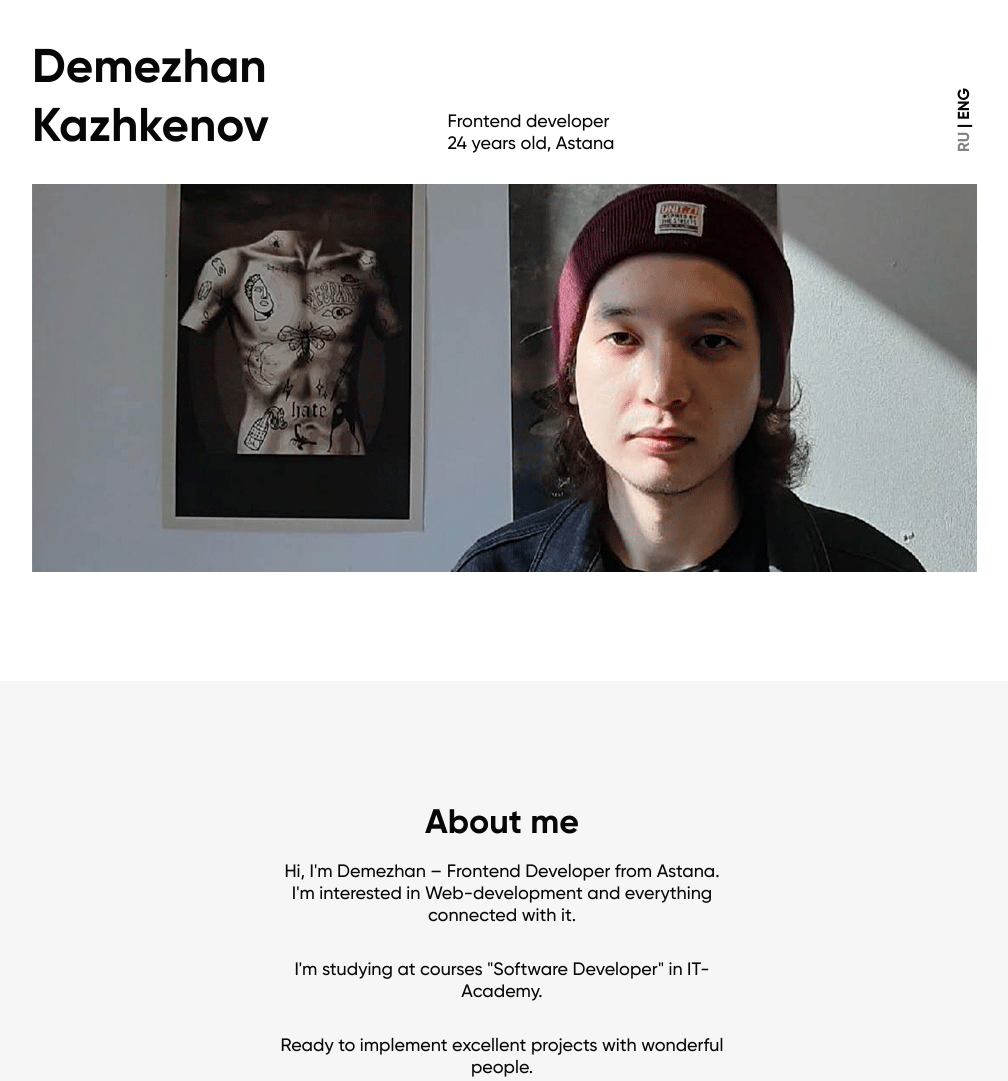
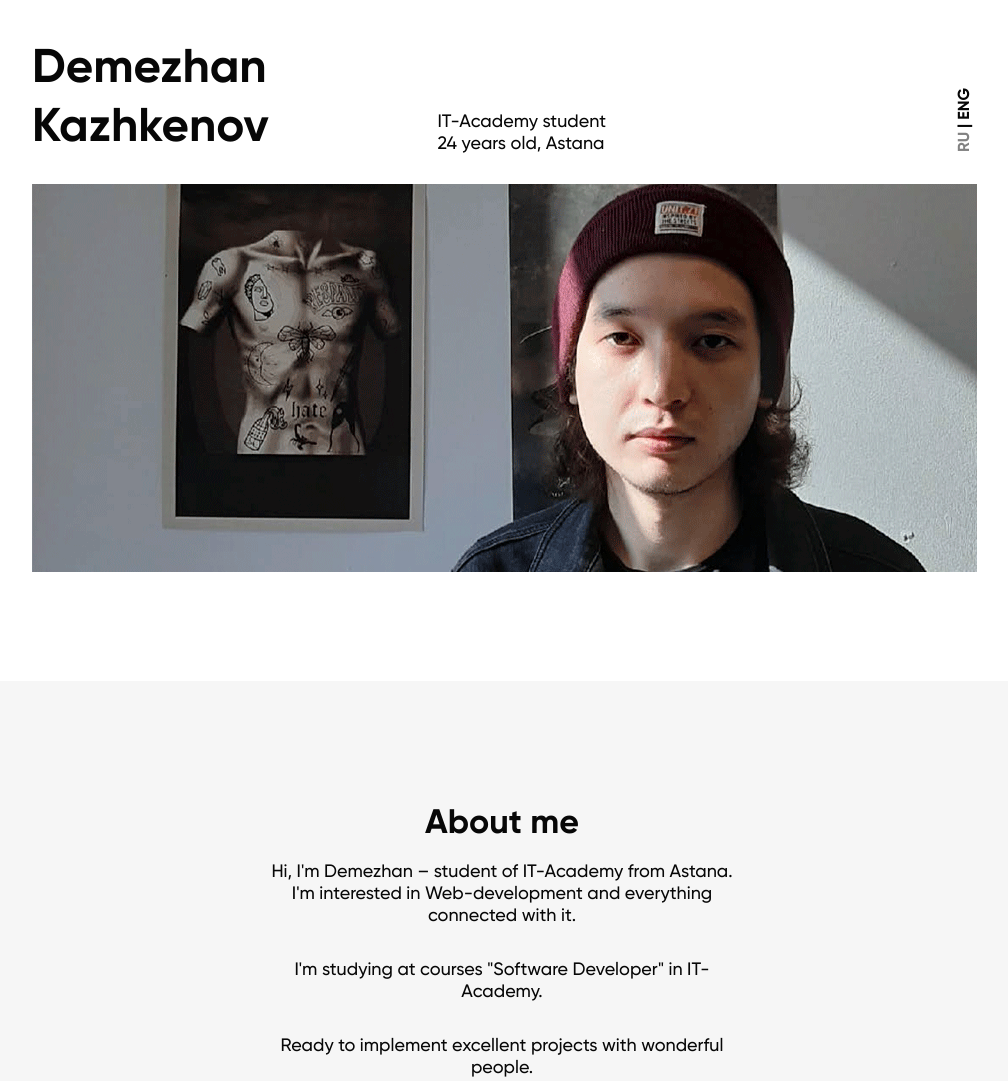
Before and after one commit to dropdead619/Adaptive-portfolio-landing-page, a plain HTML site: page index.html in a window 1280 px wide. Shown: the part 90-1171 px from the top of the page, without its empty margins (138-1146 px from the left). Drawn offline with Linux system fonts and the light colour scheme.

Commit message:
minor changes

```diff
--- a/index.html
+++ b/index.html
@@ -20,7 +20,7 @@
     <section class="hero container">
       <div class="title-container">
         <h1>Demezhan Kazhkenov</h1>
-        <p>Frontend developer 24 years old, Astana</p>
+        <p>IT-Academy student 24 years old, Astana</p>
         <div class="lang-panel">
           <p class="ru">RU</p>
           <p class="active">&nbsp;|&nbsp;</p>
@@ -35,7 +35,7 @@
       <h2>About me</h2>
       <div class="flex-column">
         <p>
-          Hi, I'm Demezhan – Frontend Developer from Astana.<br />
+          Hi, I'm Demezhan – student of IT-Academy from Astana.<br />
           I'm interested in Web-development and everything connected with it.
         </p>
         <p>I'm studying at courses "Software Developer" in IT-Academy.</p>
--- a/style.css
+++ b/style.css
@@ -81,7 +81,7 @@ h2 {
 }
 
 .title-container > p {
-  max-width: 168px;
+  max-width: 188px;
 }
 
 .lang-panel {
```
